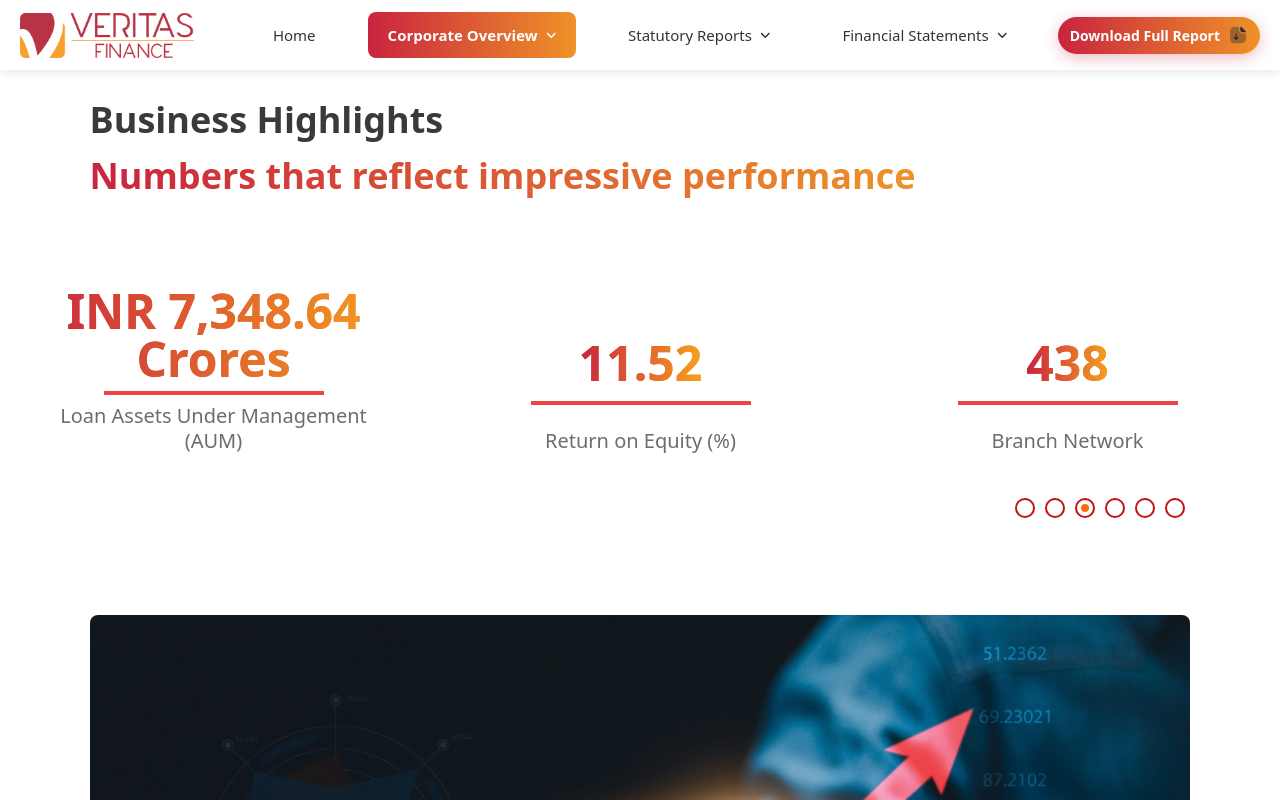
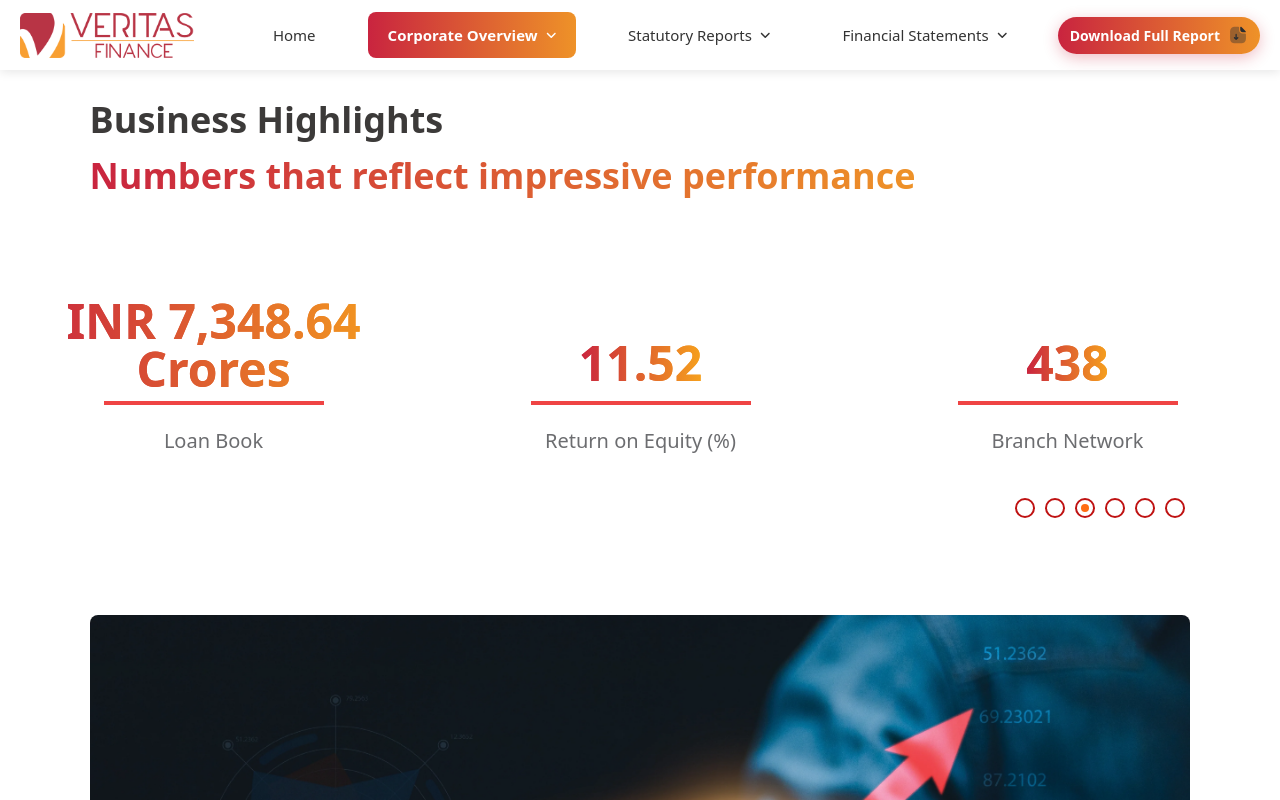
Before and after one commit to darkayush/veritas-report, a React (Vite) app: page /corporate-overview/business-highlights in a window 1280 px wide. Shown: the top 800 px of the page. Built offline with nearby package versions, Linux system fonts and the light colour scheme.

Commit message:
Last Correction

```diff
--- a/src/Components/Navbar/Navbar.css
+++ b/src/Components/Navbar/Navbar.css
@@ -550,7 +550,6 @@ body {
   }
 }
 
-/* Utility classes */
 .block {
   display: block !important;
 }
--- a/src/Pages/BusinessHighlights.jsx
+++ b/src/Pages/BusinessHighlights.jsx
@@ -3,8 +3,8 @@ import Buisiness_High from '../Components/Buisiness/Buisiness_High';
 const BusinessHighlights = () => {
   const allItems = [
     { value: "1557.40", label: "Total Revenue", showCrores: true },
-    { value: "292.19", label: "Profit After Tax (PAT)", showCrores: true },
-    { value: "7348.64", label: "Loan Assets Under Management (AUM)", showCrores: true },
+    { value: "295.11", label: "Profit After Tax (PAT)", showCrores: true },
+    { value: "7348.64", label: "Loan Book", showCrores: true },
     { value: "11.52", label: "Return on Equity (%)" },
     { value: "438", label: "Branch Network" },
     { value: "7796", label: "Employees" },
```
